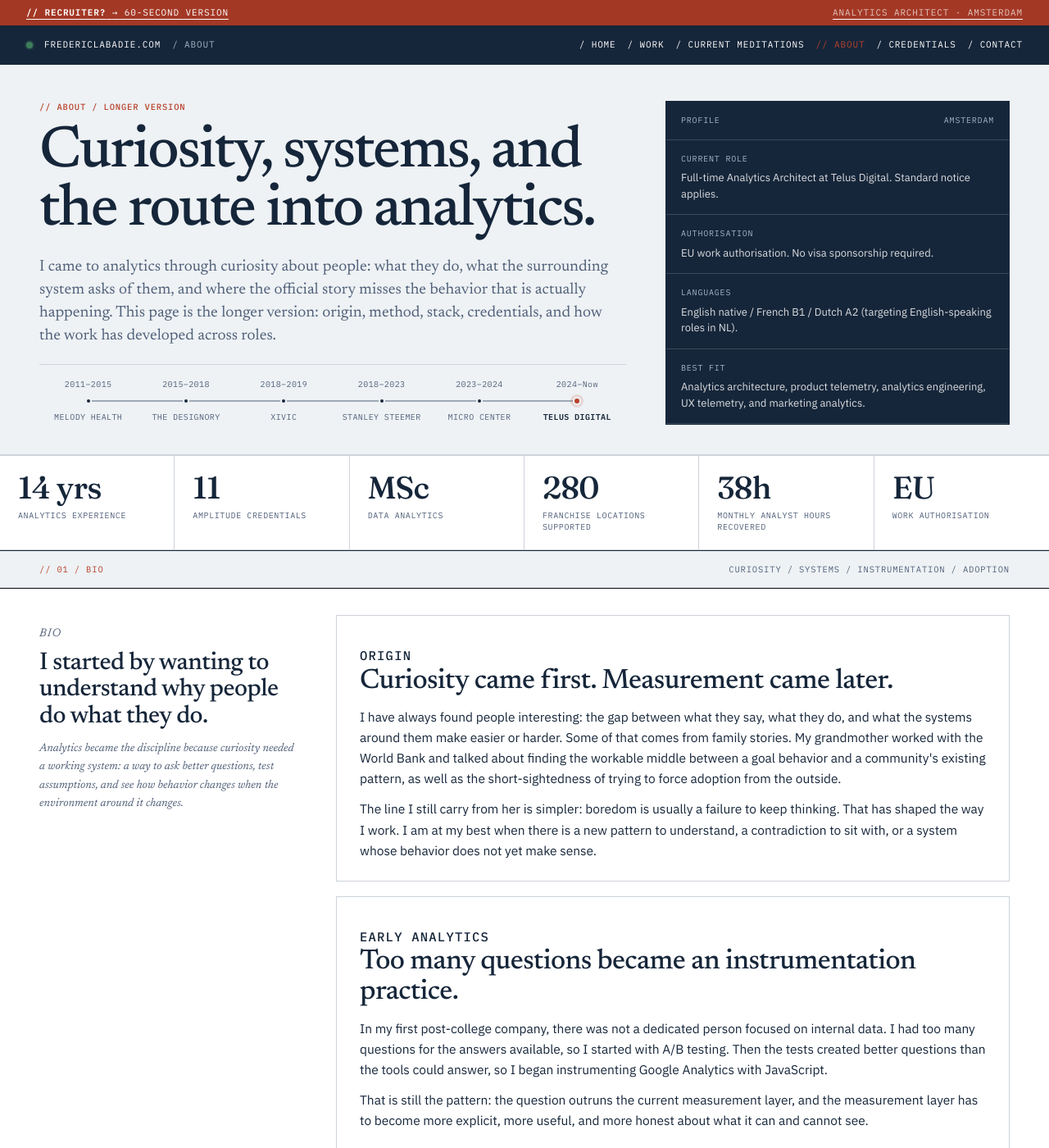
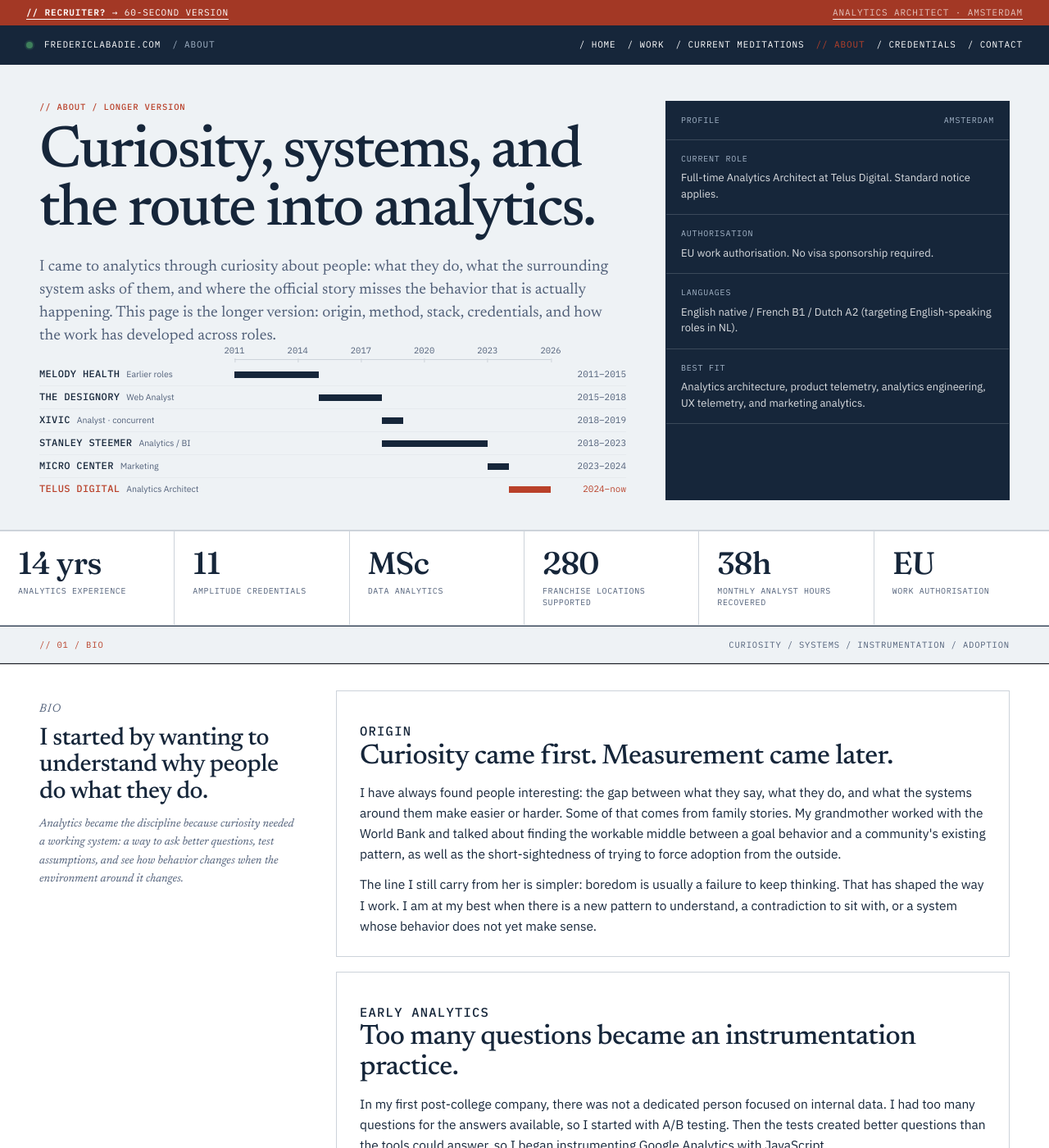
Before and after one commit to fredericlabadie/fredericlabadie.github.io, a Jekyll site: the page built from about/index.html, in a window 1280 px wide and 1400 px high. Shown: the whole window at 82% size. Built offline with Jekyll 4.4.1, drawn with Linux system fonts in a browser that asks for light colours; comment, search, counter and statistics services are not loaded.

Commit message:
feat: replace dot rail with proportional career rails (A spine + B gantt)
About desktop: Option B compact Gantt ledger (238px label col, proportional
bars, hairline rows, 2018 overlap self-evident).
Recruiters desktop: Option A true-scale spine (proportional bars, two-tier
labels, Xivic concurrent lane with dashed tie at 2018).
Both pages mobile (<640px): Option A vertical spine (bar height = duration,
right-lane for Xivic, now-cap on Telus Digital).

Three new includes: career-rail-spine.html, career-rail-gantt.html,
career-rail-mobile.html. CSS fully rewritten in career-timeline.css.

Co-Authored-By: Claude Sonnet 4.6 <noreply@anthropic.com>

```diff
--- /dev/null
+++ b/_includes/career-rail-gantt.html
@@ -0,0 +1,63 @@
+<div class="cr-gantt" id="cr-gantt"></div>
+<script>
+  (function () {
+    var AXIS_START = 2011,
+      AXIS_END = 2026;
+    var span = AXIS_END - AXIS_START;
+    var pct = function (y) {
+      return ((y - AXIS_START) / span) * 100;
+    };
+
+    var roles = [
+      { co: "Melody Health", role: "Earlier roles", start: 2011, end: 2015 },
+      { co: "The Designory", role: "Web Analyst", start: 2015, end: 2018 },
+      { co: "Stanley Steemer", role: "Analytics / BI", start: 2018, end: 2023 },
+      { co: "Xivic", role: "Analyst \xB7 concurrent", start: 2018, end: 2019 },
+      { co: "Micro Center", role: "Marketing", start: 2023, end: 2024 },
+      {
+        co: "Telus Digital",
+        role: "Analytics Architect",
+        start: 2024,
+        end: 2026,
+        now: true,
+      },
+    ];
+
+    var g = document.getElementById("cr-gantt");
+    var years = [2011, 2014, 2017, 2020, 2023, 2026];
+    var axisHTML = '<div class="cr-gantt-axis">';
+    years.forEach(function (y) {
+      axisHTML +=
+        '<span class="cr-gt" style="left:' + pct(y) + '%">' + y + "</span>";
+    });
+    axisHTML += "</div>";
+    g.innerHTML = axisHTML;
+
+    var ordered = roles.slice().sort(function (a, b) {
+      return a.start - b.start || a.end - b.end;
+    });
+
+    ordered.forEach(function (r) {
+      var row = document.createElement("div");
+      row.className = "cr-grow" + (r.now ? " cr-now" : "");
+      row.innerHTML =
+        '<div class="cr-co"><b>' +
+        r.co +
+        "</b><em>" +
+        r.role +
+        "</em></div>" +
+        '<div class="cr-gtrack"><div class="cr-gbar' +
+        (r.now ? " cr-now" : "") +
+        '" style="left:' +
+        pct(r.start) +
+        "%;width:" +
+        (pct(r.end) - pct(r.start)) +
+        '%"></div></div>' +
+        '<div class="cr-dur">' +
+        r.start +
+        (r.now ? "–now" : "–" + r.end) +
+        "</div>";
+      g.appendChild(row);
+    });
+  })();
+</script>
--- /dev/null
+++ b/_includes/career-rail-mobile.html
@@ -0,0 +1,106 @@
+<div class="cr-rail-v" id="cr-mobile"></div>
+<script>
+  (function () {
+    var AXIS_START = 2011,
+      AXIS_END = 2026;
+    var TRACK = 560;
+    var span = AXIS_END - AXIS_START;
+    var y = function (yr) {
+      return ((yr - AXIS_START) / span) * TRACK;
+    };
+    var durTxt = function (r) {
+      if (r.now) return "2024 – now";
+      return (
+        r.start +
+        " – " +
+        r.end +
+        " \xB7 " +
+        (r.end - r.start <= 1 ? "1 yr" : r.end - r.start + " yrs")
+      );
+    };
+
+    var roles = [
+      { co: "Melody Health", start: 2011, end: 2015, lane: 0, anchor: "start" },
+      { co: "The Designory", start: 2015, end: 2018, lane: 0, anchor: "start" },
+      {
+        co: "Stanley Steemer",
+        start: 2018,
+        end: 2023,
+        lane: 0,
+        anchor: "start",
+      },
+      {
+        co: "Xivic",
+        start: 2018,
+        end: 2019,
+        lane: 1,
+        anchor: "end",
+        note: "concurrent \xB7 remote",
+      },
+      { co: "Micro Center", start: 2023, end: 2024, lane: 0, anchor: "start" },
+      {
+        co: "Telus Digital",
+        start: 2024,
+        end: 2026,
+        lane: 0,
+        anchor: "start",
+        now: true,
+      },
+    ];
+
+    var rail = document.getElementById("cr-mobile");
+    rail.style.height = TRACK + 16 + "px";
+
+    var spine = document.createElement("div");
+    spine.className = "cr-spine-v";
+    spine.style.height = TRACK + "px";
+    rail.appendChild(spine);
+
+    [2011, 2014, 2017, 2020, 2023, 2026].forEach(function (yr) {
+      var t = document.createElement("div");
+      t.className = "cr-yr-tick";
+      t.style.top = y(yr) + "px";
+      t.innerHTML = "<span>" + yr + "</span><i></i>";
+      rail.appendChild(t);
+    });
+
+    roles.forEach(function (r) {
+      var top = y(r.start);
+      var h = y(r.end) - y(r.start);
+
+      var seg = document.createElement("div");
+      seg.className =
+        "cr-vseg" +
+        (r.now ? " cr-now" : "") +
+        (r.lane === 1 ? " cr-lane1" : "");
+      seg.style.top = top + "px";
+      seg.style.height = h + "px";
+      rail.appendChild(seg);
+
+      var lbl = document.createElement("div");
+      lbl.className = "cr-vlbl" + (r.now ? " cr-now" : "");
+      lbl.style.top = (r.anchor === "end" ? y(r.end) : top) + "px";
+      lbl.innerHTML =
+        '<div class="cr-co-v">' +
+        r.co +
+        "</div>" +
+        '<div class="cr-meta">' +
+        durTxt(r) +
+        (r.note ? " \xB7 " + r.note : "") +
+        "</div>";
+      rail.appendChild(lbl);
+
+      if (r.now) {
+        var cap = document.createElement("div");
+        cap.className = "cr-now-cap";
+        cap.style.top = y(r.end) - 3.5 + "px";
+        rail.appendChild(cap);
+      }
+    });
+
+    var tie = document.createElement("div");
+    tie.className = "cr-tie";
+    tie.style.top = y(2018) + "px";
+    rail.appendChild(tie);
+  })();
+</script>
--- a/about/index.html
+++ b/about/index.html
@@ -41,7 +41,12 @@ extra_css:
             the longer version: origin, method, stack, credentials, and how the
             work has developed across roles.
           </p>
-          {% include career-timeline.html %}
+          <div class="cr-desktop-only">
+            {% include career-rail-gantt.html %}
+          </div>
+          <div class="cr-mobile-only">
+            {% include career-rail-mobile.html %}
+          </div>
         </div>
         <aside class="bp-about-panel" aria-label="Profile summary">
           <div class="bp-about-panel-head">
--- a/css/career-timeline.css
+++ b/css/career-timeline.css
@@ -1,106 +1,321 @@
-.bp-ct-h {
-  display: flex;
-  width: 100%;
-  margin-top: 20px;
-  overflow-x: auto;
-  padding-top: 16px;
-  padding-bottom: 2px;
-  border-top: 1px solid #cdd3da;
+/* career-timeline.css
+   Three rail variants: spine (A desktop), gantt (B compact desktop), mobile (A vertical).
+   Class prefix: cr- throughout to avoid collision with Blueprint bp- classes.
+*/
+
+/* === RESPONSIVE VISIBILITY ============================================== */
+
+.cr-desktop-only {
+  display: block;
+}
+.cr-mobile-only {
+  display: none;
 }
 
-.bp-ct-h-entry {
-  flex: 1;
-  min-width: 72px;
-  display: flex;
-  flex-direction: column;
-  align-items: center;
+@media (max-width: 639px) {
+  .cr-desktop-only {
+    display: none;
+  }
+  .cr-mobile-only {
+    display: block;
+  }
 }
 
-.bp-ct-h-year {
-  font-family:
-    "IBM Plex Mono", ui-monospace, SFMono-Regular, Menlo, Consolas, monospace;
-  font-size: 10px;
+/* === OPTION A — TRUE-SCALE HORIZONTAL SPINE (recruiters desktop) ======== */
+
+.cr-spine {
+  position: relative;
+  height: 1px;
+  background: #16263a;
+  margin: 110px 0 0;
+}
+
+.cr-spine-tick {
+  position: absolute;
+  top: 0;
+  transform: translateX(-50%);
+  text-align: center;
+}
+
+.cr-spine-tick i {
+  display: block;
+  width: 1px;
+  height: 7px;
+  background: #cdd3da;
+  margin: 0 auto;
+}
+
+.cr-spine-tick span {
+  display: block;
+  margin-top: 7px;
+  font-family: "IBM Plex Mono", ui-monospace, monospace;
+  font-size: 11px;
   letter-spacing: 0.04em;
   color: #52617a;
+}
+
+.cr-seg {
+  position: absolute;
+  top: 0;
+  height: 9px;
+  background: #16263a;
+  transform: translateY(-50%);
+}
+
+.cr-seg.cr-now {
+  background: #b9412a;
+}
+
+.cr-seg.cr-lane1 {
+  height: 7px;
+  top: -13px;
+  background: #52617a;
+  transform: none;
+}
+
+.cr-seg-lbl {
+  position: absolute;
+  bottom: 16px;
+  left: 0;
+  white-space: nowrap;
+  font-family: "IBM Plex Mono", ui-monospace, monospace;
+  font-size: 11.5px;
+  letter-spacing: 0.05em;
+  text-transform: uppercase;
+  color: #16263a;
+}
+
+.cr-seg.cr-tier-hi .cr-seg-lbl {
+  bottom: 40px;
+}
+
+.cr-seg.cr-align-right .cr-seg-lbl {
+  left: auto;
+  right: 0;
+  text-align: right;
+}
+
+.cr-seg.cr-align-center .cr-seg-lbl {
+  left: 0;
+  right: 0;
+  text-align: center;
+}
+
+.cr-seg-lbl em {
+  font-style: normal;
+  color: #52617a;
+  margin-left: 8px;
+}
+
+.cr-seg.cr-now .cr-seg-lbl {
+  color: #b9412a;
+}
+
+.cr-concurrent-brace {
+  position: absolute;
+  top: -13px;
+  height: 13px;
+  border-left: 1px dashed #b9412a;
+}
+
+/* === OPTION B COMPACT — GANTT LEDGER (about desktop) ==================== */
+
+.cr-gantt {
+  position: relative;
+}
+
+.cr-gantt-axis {
+  position: relative;
+  height: 15px;
+  margin-left: 238px;
+  margin-right: 92px;
+  border-bottom: 1px solid #cdd3da;
   margin-bottom: 4px;
+}
+
+.cr-gt {
+  position: absolute;
+  bottom: 3px;
+  transform: translateX(-50%);
+  font-family: "IBM Plex Mono", ui-monospace, monospace;
+  font-size: 10.5px;
+  color: #52617a;
+}
+
+.cr-gt::after {
+  content: "";
+  position: absolute;
+  left: 50%;
+  bottom: -7px;
+  width: 1px;
+  height: 5px;
+  background: #cdd3da;
+}
+
+.cr-grow {
+  display: grid;
+  grid-template-columns: 238px 1fr 92px;
+  align-items: center;
+  min-height: 27px;
+  border-bottom: 1px solid #e6eaee;
+}
+
+.cr-grow:last-child {
+  border-bottom: none;
+}
+
+.cr-grow .cr-co {
+  display: flex;
+  align-items: baseline;
+  gap: 8px;
+  padding-right: 14px;
+  white-space: nowrap;
+  overflow: hidden;
+}
+
+.cr-grow .cr-co b {
+  font-family: "IBM Plex Mono", ui-monospace, monospace;
+  font-weight: 500;
+  font-size: 12px;
+  letter-spacing: 0.03em;
+  text-transform: uppercase;
+  color: #16263a;
+}
+
+.cr-grow .cr-co em {
+  font-style: normal;
+  font-size: 10.5px;
+  color: #52617a;
   white-space: nowrap;
 }
 
-.bp-ct-h-mid {
+.cr-gtrack {
   position: relative;
-  width: 100%;
-  height: 16px;
+  height: 27px;
+}
+
+.cr-gbar {
+  position: absolute;
+  top: 50%;
+  transform: translateY(-50%);
+  height: 8px;
+  background: #16263a;
+}
+
+.cr-gbar.cr-now {
+  background: #b9412a;
+}
+
+.cr-grow .cr-dur {
+  font-family: "IBM Plex Mono", ui-monospace, monospace;
+  font-size: 11px;
+  color: #52617a;
+  text-align: right;
+}
+
+.cr-grow.cr-now .cr-dur {
+  color: #b9412a;
+}
+
+.cr-grow.cr-now .cr-co b {
+  color: #b9412a;
+}
+
+/* === OPTION A MOBILE — VERTICAL SPINE (both pages <640px) =============== */
+
+.cr-rail-v {
+  position: relative;
+}
+
+.cr-yr-tick {
+  position: absolute;
+  left: 0;
+  transform: translateY(-50%);
   display: flex;
   align-items: center;
-  justify-content: center;
+  gap: 6px;
+  pointer-events: none;
 }
 
-.bp-ct-h-mid::before {
-  content: "";
-  position: absolute;
-  right: 50%;
-  left: 0;
-  top: 50%;
-  height: 1px;
-  background: #52617a;
-  transform: translateY(-50%);
+.cr-yr-tick span {
+  width: 30px;
+  text-align: right;
+  font-family: "IBM Plex Mono", ui-monospace, monospace;
+  font-size: 10.5px;
+  color: #52617a;
 }
 
-.bp-ct-h-mid::after {
-  content: "";
-  position: absolute;
-  left: 50%;
-  right: 0;
-  top: 50%;
+.cr-yr-tick i {
+  display: block;
+  width: 8px;
   height: 1px;
-  background: #52617a;
-  transform: translateY(-50%);
+  background: #cdd3da;
 }
 
-.bp-ct-h-entry:first-child .bp-ct-h-mid::before {
-  display: none;
+.cr-spine-v {
+  position: absolute;
+  left: 52px;
+  top: 0;
+  width: 1px;
+  background: #16263a;
 }
 
-.bp-ct-h-entry:last-child .bp-ct-h-mid::after {
-  display: none;
+.cr-vseg {
+  position: absolute;
+  left: 48px;
+  width: 9px;
+  background: #16263a;
 }
 
-.bp-ct-h-dot {
-  position: relative;
-  z-index: 1;
-  width: 8px;
-  height: 8px;
-  border-radius: 50%;
-  background: #16263a;
-  border: 2px solid #eef2f5;
-  flex-shrink: 0;
-  display: block;
+.cr-vseg.cr-now {
+  background: #b9412a;
 }
 
-.bp-ct-h-current .bp-ct-h-dot {
-  background: #b9412a;
-  width: 10px;
-  height: 10px;
-  box-shadow: 0 0 0 3px rgba(185, 65, 42, 0.15);
+.cr-vseg.cr-lane1 {
+  left: 62px;
+  width: 7px;
+  background: #52617a;
 }
 
-.bp-ct-h-co {
-  font-family:
-    "IBM Plex Mono", ui-monospace, SFMono-Regular, Menlo, Consolas, monospace;
-  font-size: 10px;
+.cr-vlbl {
+  position: absolute;
+  left: 86px;
+  transform: translateY(-2px);
+}
+
+.cr-vlbl .cr-co-v {
+  font-family: "IBM Plex Mono", ui-monospace, monospace;
+  font-size: 12px;
   letter-spacing: 0.04em;
   text-transform: uppercase;
-  color: #52617a;
-  margin-top: 4px;
-  text-align: center;
-  white-space: nowrap;
-  overflow: hidden;
-  text-overflow: ellipsis;
-  max-width: 100%;
-  padding: 0 2px;
+  color: #16263a;
+  line-height: 1.2;
 }
 
-.bp-ct-h-current .bp-ct-h-co {
-  color: #16263a;
-  font-weight: 600;
+.cr-vlbl .cr-meta {
+  font-family: "IBM Plex Mono", ui-monospace, monospace;
+  font-size: 10.5px;
+  color: #52617a;
+  margin-top: 2px;
 }
+
+.cr-vlbl.cr-now .cr-co-v,
+.cr-vlbl.cr-now .cr-meta {
+  color: #b9412a;
+}
+
+.cr-tie {
+  position: absolute;
+  left: 53px;
+  width: 16px;
+  border-top: 1px dashed #b9412a;
+}
+
+.cr-now-cap {
+  position: absolute;
+  left: 49px;
+  width: 7px;
+  height: 7px;
+  background: #b9412a;
+  border-radius: 50%;
+}
```
Also changed, not shown: _includes/career-rail-spine.html (added, +76 -0 lines), recruiters/index.html (+6 -1 lines).
